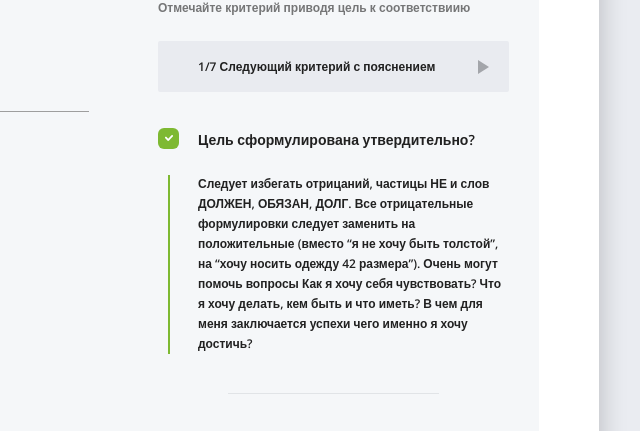
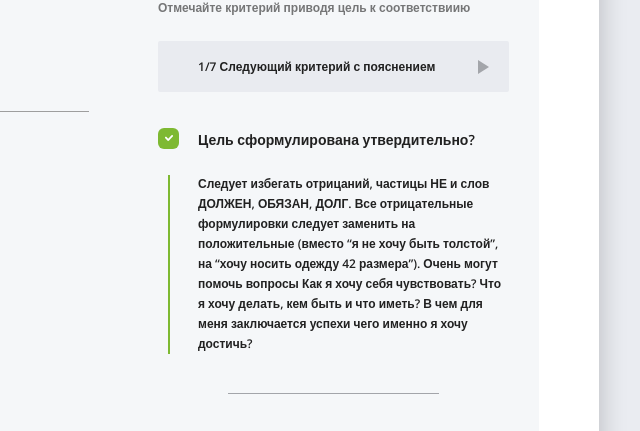
Before and after one commit to valeraderevshukov/Your-goal-goal, a plain HTML site: page index.html in a window 1280 px wide. Shown: the part 1037-1468 px from the top of the page, 511-1151 px from the left. Drawn offline with nearby package versions, Linux system fonts and the light colour scheme.

Commit message:
border-color

```diff
--- a/sass/_common.sass
+++ b/sass/_common.sass
@@ -539,7 +539,7 @@ a
 				right: 70px
 				bottom: 0
 				height: 1px
-				background-color: #e1e4e7
+				background-color: #a3a5aa
 			.checkbox__text
 				opacity: 1
 				font-size: 14px
```
Also changed, not shown: css/screen.css.
